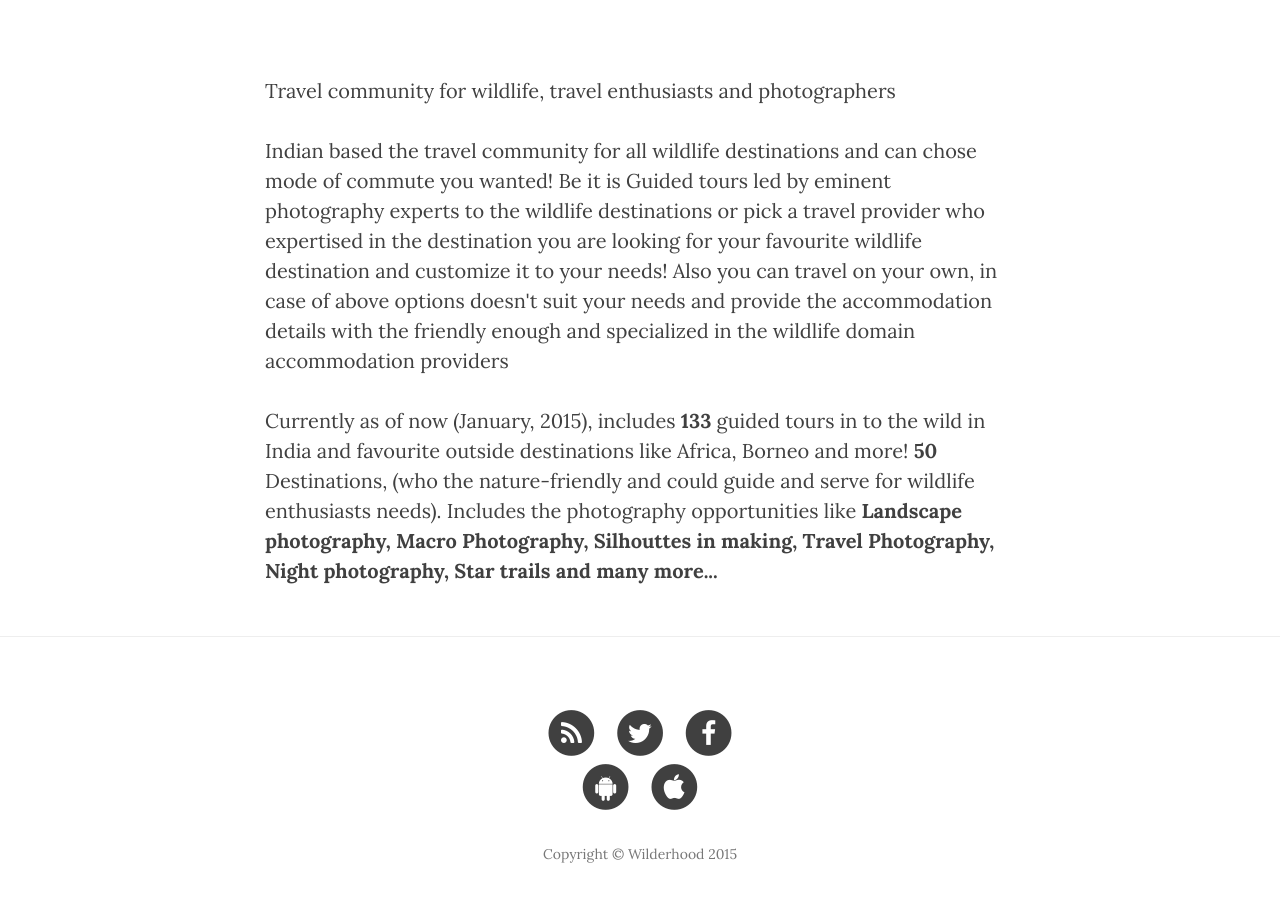
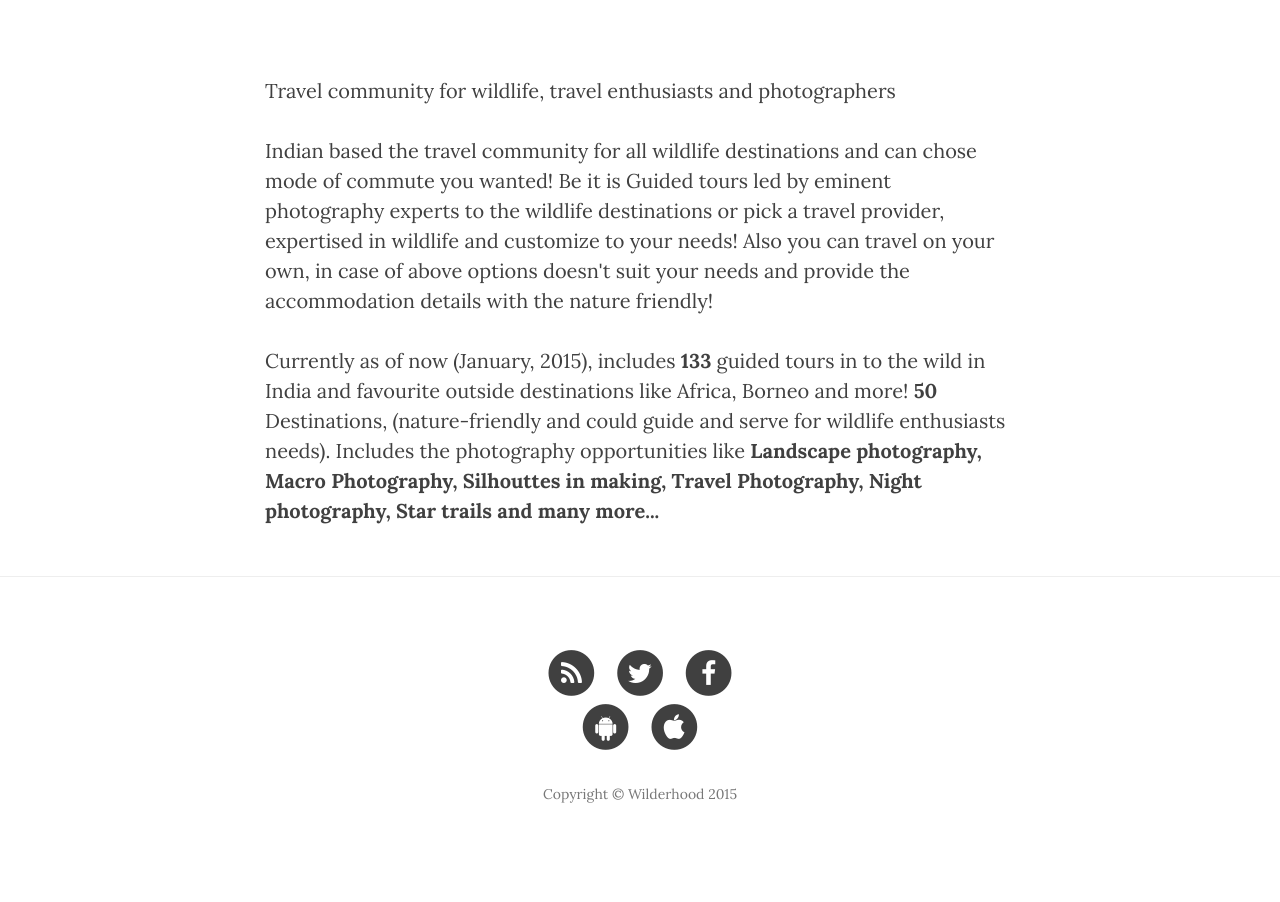
Before and after one commit to jagadeeshwithu/wilderhood.github.io, a Jekyll site: the page built from about.html, in a window 1280 px wide, cut to the strip 425-1330 px from the top of the page. Shown: the top 902 px of the strip. Built offline with Jekyll 4.4.1, drawn with Linux system fonts in a browser that asks for light colours; nearby versions of some CDN libraries; after the commit the page ends 1295 px from its top, so only the background shows below that.

Commit message:
About changes!

```diff
--- a/about.html
+++ b/about.html
@@ -7,6 +7,6 @@ header-img: "img/home-bg.jpg"
 <p> Travel community for wildlife, travel enthusiasts and photographers</p>
 
 
-<p>Indian based the travel community for all wildlife destinations and can chose mode of commute you wanted! Be it is Guided tours led by eminent photography experts to the wildlife destinations or pick a travel provider who expertised in the destination you are looking for your favourite wildlife destination and customize it to your needs! Also you can travel on your own, in case of above options doesn't suit your needs and provide the accommodation details with the friendly enough and specialized in the wildlife domain accommodation providers </p>
+<p>Indian based the travel community for all wildlife destinations and can chose mode of commute you wanted! Be it is Guided tours led by eminent photography experts to the wildlife destinations or pick a travel provider, expertised in wildlife and customize to your needs! Also you can travel on your own, in case of above options doesn't suit your needs and provide the accommodation details with the nature friendly!</p>
 
-<p>Currently as of now (January, 2015), includes <strong>133</strong> guided tours in to the wild in India and favourite outside destinations like Africa, Borneo and more! <strong> 50 </strong> Destinations, (who the nature-friendly and could guide and serve for wildlife enthusiasts needs). Includes the photography opportunities like <strong>Landscape photography, Macro Photography, Silhouttes in making, Travel Photography, Night photography, Star trails and many more...</strong> </p>
+<p>Currently as of now (January, 2015), includes <strong>133</strong> guided tours in to the wild in India and favourite outside destinations like Africa, Borneo and more! <strong> 50 </strong> Destinations, (nature-friendly and could guide and serve for wildlife enthusiasts needs). Includes the photography opportunities like <strong>Landscape photography, Macro Photography, Silhouttes in making, Travel Photography, Night photography, Star trails and many more...</strong> </p>
```
